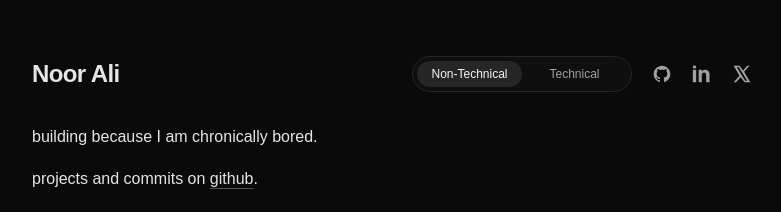
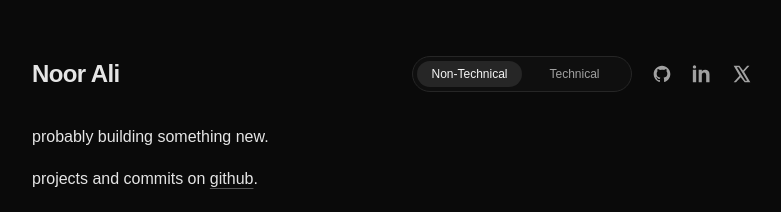
Before and after one commit to oronila/oronila.github.io, a Next.js app: page / in a window 1280 px wide. Shown: the top 212 px of the page, without its empty margins (248-1029 px from the left). Built offline with nearby package versions, Linux system fonts and the light colour scheme.

Commit message:
building something new

```diff
--- a/src/app/page.tsx
+++ b/src/app/page.tsx
@@ -60,7 +60,7 @@ export default function Home() {
         {/* Bio / Lines */}
         <section className="mt-8 space-y-4 leading-relaxed">
           <p>
-            building because I am chronically bored.
+            probably building something new.
           </p>
           <p>
             projects and commits on{' '}
```
